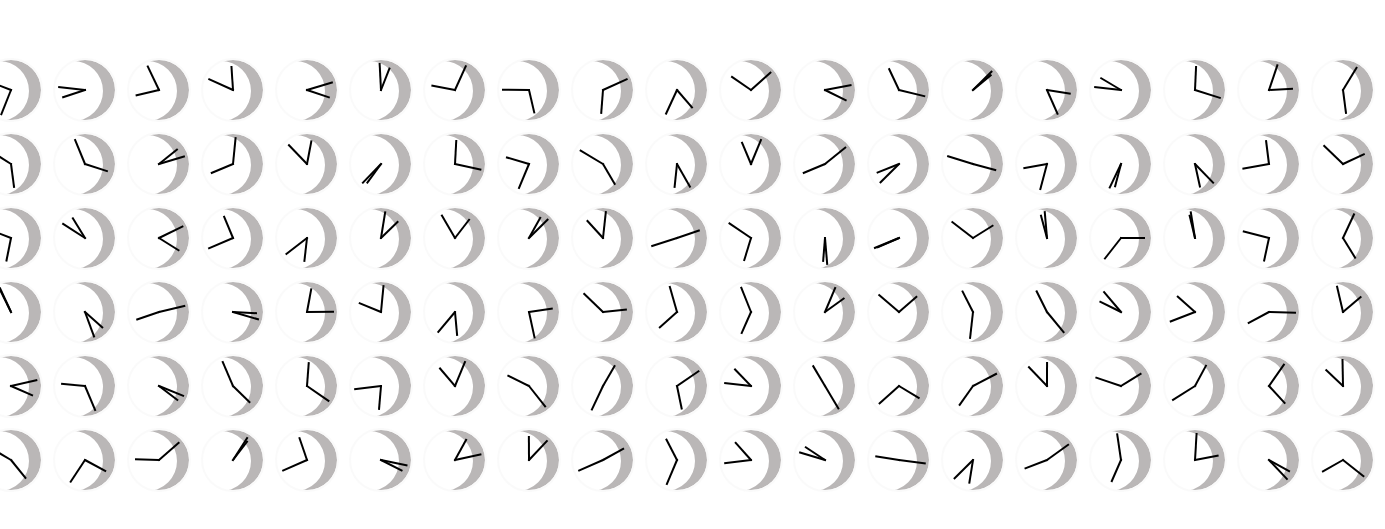
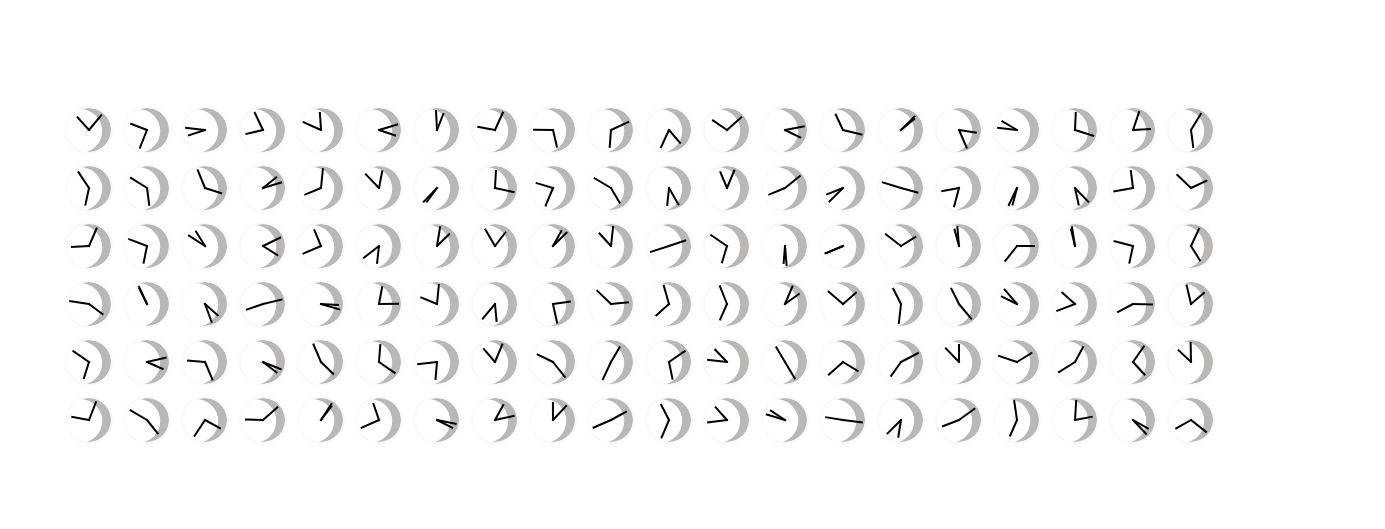
Before and after one commit to presentY1897/clock-clock, a React (Vite) app: page / in a window 1280 px wide. Shown: the part 125-654 px from the top of the page, 1385 px wide, since content can reach past the window. Built offline with nearby package versions, Linux system fonts and the light colour scheme.

Commit message:
feat: clock size by page width

```diff
--- a/src/pages/ClockClockPage.tsx
+++ b/src/pages/ClockClockPage.tsx
@@ -1,10 +1,23 @@
 import ClockClock from "../components/ClockClock";
 import "./ClockClockPage.css";
 
+const NORMAL_CLOCK_BLOCK_COL_COUNT = 4;
+const NORMAL_CLOCK_BLOCK_COUNT = 5;
+const CLOCK_MARGIN_PX = 20;
+
 const ClockClockPage = () => {
+  const pageWidth = Math.max(
+    document.documentElement.clientWidth,
+    window.innerWidth || 0
+  );
+  const clockSize =
+    Math.floor(
+      pageWidth / (NORMAL_CLOCK_BLOCK_COL_COUNT * NORMAL_CLOCK_BLOCK_COUNT)
+    ) - CLOCK_MARGIN_PX;
+
   return (
     <div className="page">
-      <ClockClock />
+      <ClockClock clockSize={`${clockSize}px`} />
     </div>
   );
 };
--- a/src/utils/angleMap.ts
+++ b/src/utils/angleMap.ts
@@ -1,5 +1,5 @@
 
-const E = { hourAngle: 0, minuteAngle: 0 };
+const E = { hourAngle: 225, minuteAngle: 225 };
 const V = { hourAngle: 0, minuteAngle: 180 };
 const H = { hourAngle: 90, minuteAngle: 270 };
 const L1 = { hourAngle: 0, minuteAngle: 90 };
```
